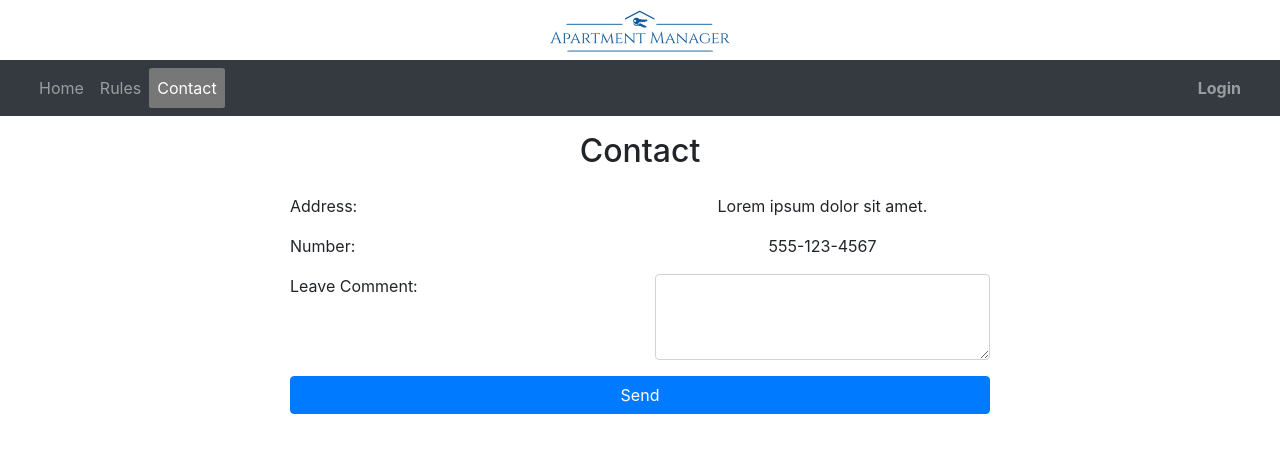
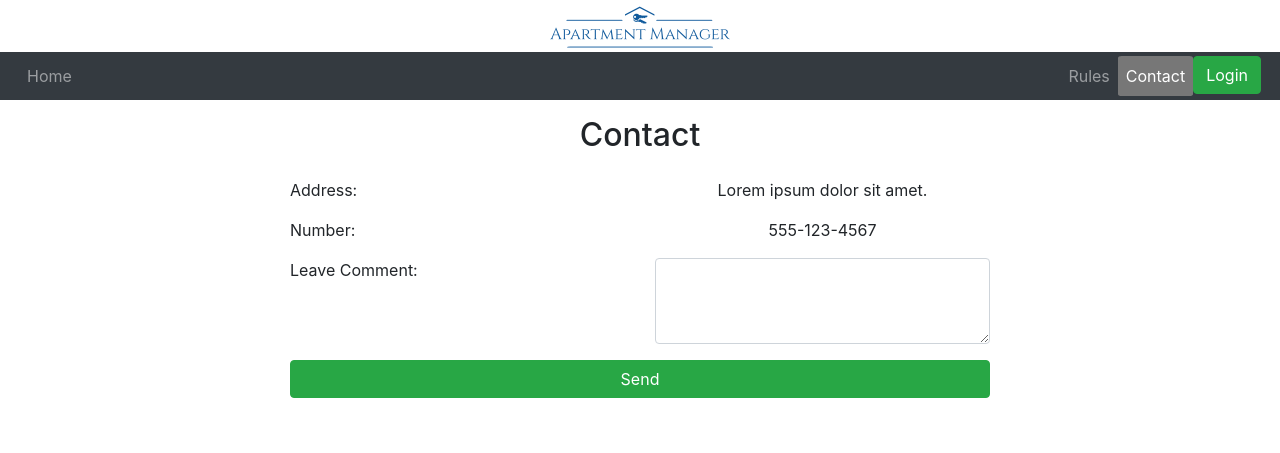
Before and after one commit to BeytullahCetin/ApartmentManager, a PHP site: page /php/contact.php in a window 1280 px wide. Shown: the top 453 px of the page. Run offline with PHP 8.4, Linux system fonts and the light colour scheme.

Commit message:
Navbar Updated

```diff
--- a/php/contact.php
+++ b/php/contact.php
@@ -77,7 +77,7 @@
 
                         <div class="row form-group">
                             <div class="col-md-12">
-                                <input class="btn btn-primary btn-block" type="submit" name="sumbitCommnet" id="sumbitCommnet" value="Send">
+                                <input class="btn btn-success btn-block" type="submit" name="sumbitCommnet" id="sumbitCommnet" value="Send">
                             </div>
 
 
--- a/php/login.php
+++ b/php/login.php
@@ -40,7 +40,7 @@
                 </div>
 
                 <div class="form-group row">
-                    <input class="btn btn-primary btn-block ml-3" type="submit" value="Login">
+                    <input class="btn btn-success btn-block ml-3" type="submit" value="Login">
                 </div>
 
 
--- a/php/navbar.php
+++ b/php/navbar.php
@@ -1,7 +1,7 @@
 <?php session_start(); ?>
 
 <header>
-    <div class="container-fluid my-2 text-center">
+    <div class="container-fluid my-1 text-center">
         <a href="http://localhost:80/index.php">
             <img src="../images/apartment-manager-2.png" alt="logo">
         </a>
@@ -10,16 +10,13 @@
 
 </header>
 
-<nav class="navbar navbar-default navbar-expand-sm bg-dark navbar-dark sticky-top">
+<nav class="navbar navbar-default navbar-expand-sm bg-dark navbar-dark sticky-top p-1">
 
     <div class="container-fluid">
 
         <ul class="nav navbar-nav justify-content-left">
 
             <li class="nav-item <?php if ($_SERVER['REQUEST_URI'] == "/index.php") echo "active"; ?>"><a class="nav-link" href="http://localhost:80/index.php">Home</a></li>
-            <li class="nav-item <?php if ($_SERVER['REQUEST_URI'] == "/php/rules.php") echo "active"; ?>"><a class="nav-link" href="http://localhost:80/php/rules.php">Rules</a></li>
-            <li class="nav-item <?php if ($_SERVER['REQUEST_URI'] == "/php/contact.php") echo "active"; ?>"><a class="nav-link" href="http://localhost:80/php/contact.php">Contact</a></li>
-        </ul>
 
             <?php if (isset($_SESSION["authorization"])) { ?>
 
@@ -34,7 +31,6 @@
 
                 <?php if ($_SESSION['authorization'] == 1) { ?>
 
-                <ul class="nav navbar-nav justify-content-center">
                     <li class="nav-item <?php if ($_SERVER['REQUEST_URI'] == "/php/adduser.php") echo "active"; ?>"><a class="nav-link" href="http://localhost:80/php/adduser.php">Add Resident</a></li>
 
                     <li class="nav-item dropdown <?php if ($_SERVER['REQUEST_URI'] == "/php/senddues.php" || $_SERVER['REQUEST_URI'] == "/php/expenseform.php") echo "active"; ?>">
@@ -51,16 +47,20 @@
             <?php
                 }
             } ?>
+
+
         </ul>
-
 
         <ul class="nav navbar-nav justify-content-right">
 
+            <li class="nav-item <?php if ($_SERVER['REQUEST_URI'] == "/php/rules.php") echo "active"; ?>"><a class="nav-link" href="http://localhost:80/php/rules.php">Rules</a></li>
+            <li class="nav-item <?php if ($_SERVER['REQUEST_URI'] == "/php/contact.php") echo "active"; ?>"><a class="nav-link" href="http://localhost:80/php/contact.php">Contact</a></li>
+
             <li>
                 <?php if (!isset($_SESSION['isLoggedIn'])) { ?>
-                            <span class="nav-item"><a class="<?php if ($_SERVER['REQUEST_URI'] == "/php/login.php") echo "active"; ?> nav-link" href="http://localhost:80/php/login.php"><b>Login</b></a></span>
+                    <span class="nav-item"><a href="http://localhost:80/php/login.php"><button class="btn btn-success">Login</button></a></span>
                 <?php } else { ?>
-                            <span class="nav-item"><a class="nav-link" href="/php/logout.php"><b>Logout</b></a></span>
+                    <span class="nav-item"><a href="/php/logout.php"><button class="btn btn-danger ml-5"><?php echo $_SESSION['userName'] ?> | Logout</button></a></span>
                 <?php } ?>
 
             </li>
```
Lines whose indentation alone changed are shown as unchanged.
